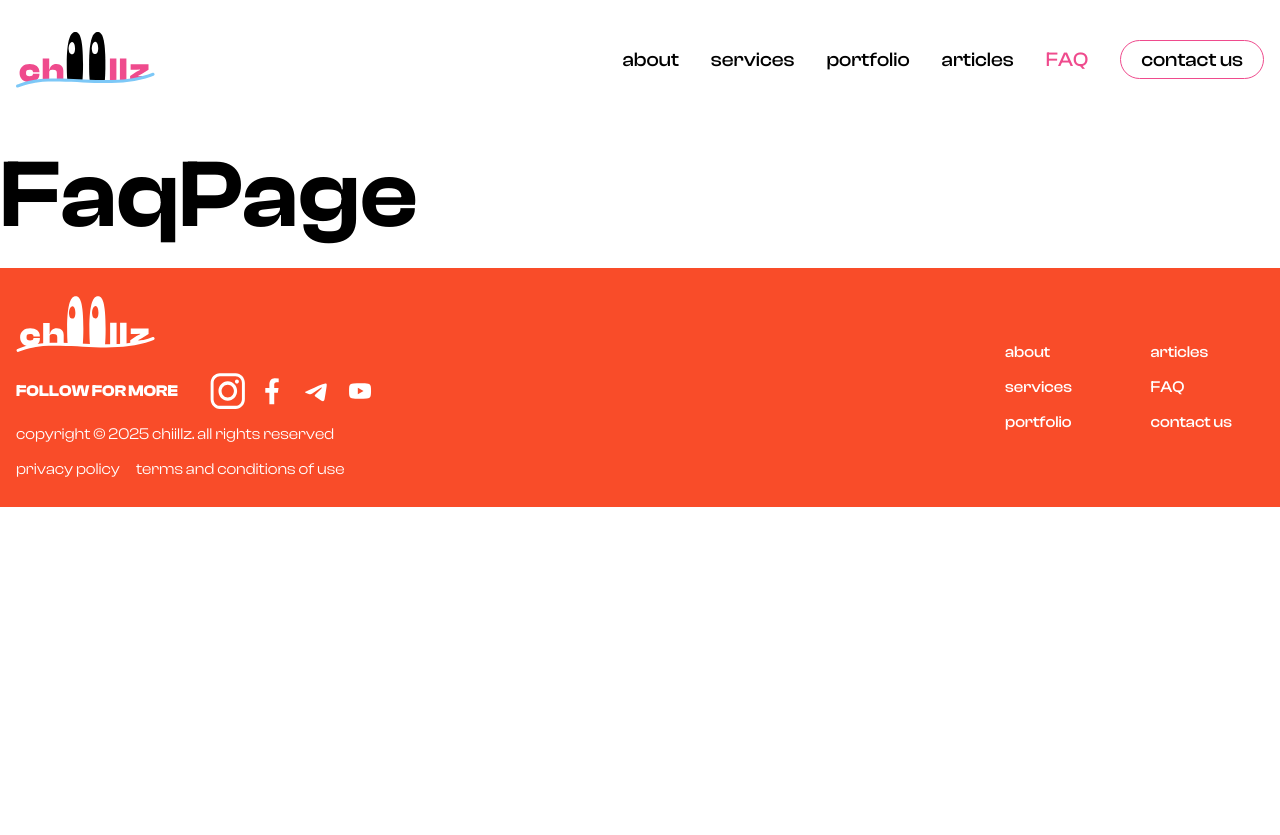
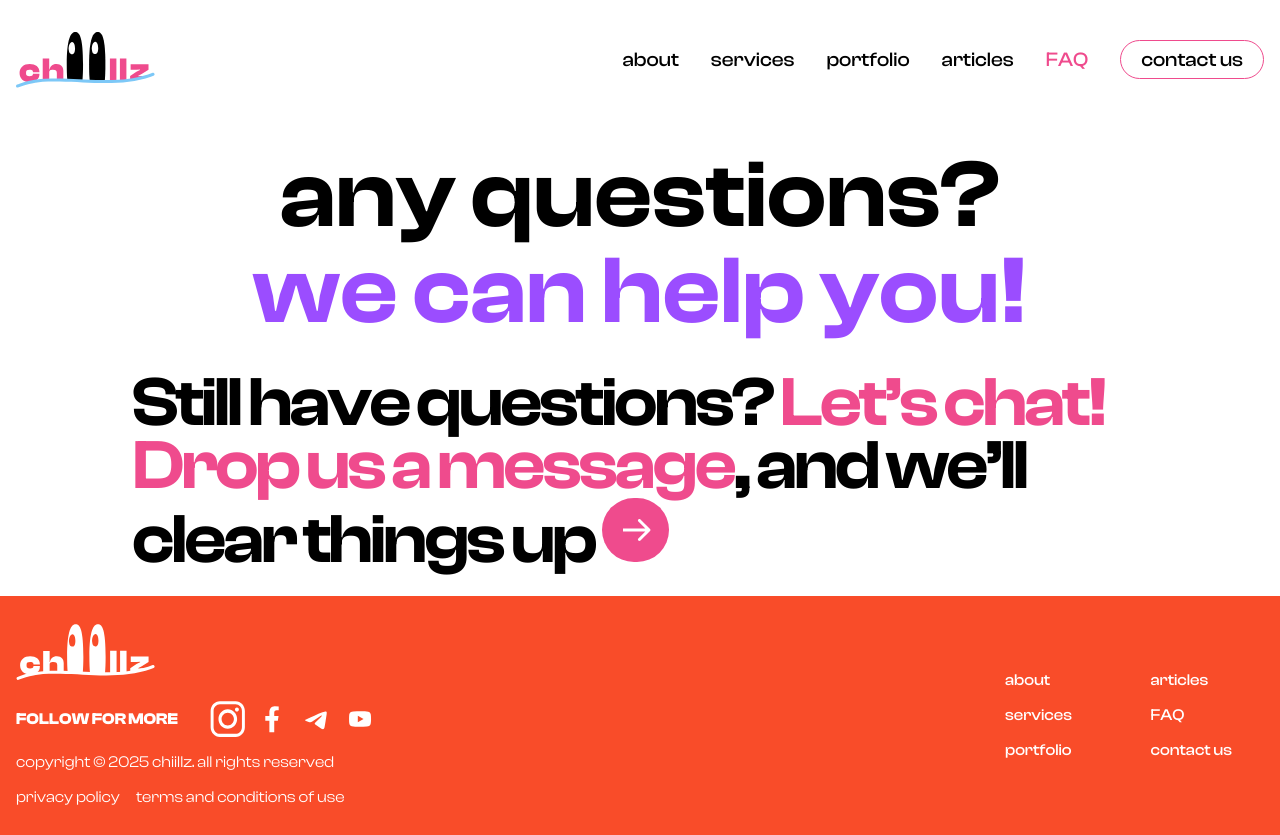
Before and after one commit to klukovka/chillz, a React (Vite) app: page /faq in a window 1280 px wide. Before the commit the page ends 800 px from the top, so only its background shows below. Built offline with nearby package versions, Linux system fonts and the light colour scheme; a web font is replaced by a local one.

Commit message:
added footer

```diff
--- a/src/pages/faq/FaqPage.jsx
+++ b/src/pages/faq/FaqPage.jsx
@@ -1,7 +1,26 @@
+import PinAnimation from "../../components/PinAnimation";
+import RoundedArrow from "../../components/RoundedArrow";
+import WidthDimensionsContainer from "../../components/WidthDimensionsContainer";
+import classes from "./FaqPage.module.css";
+
 export default function FaqPage() {
   return (
-    <>
-      <h1>FaqPage</h1>
-    </>
+    <WidthDimensionsContainer>
+      <div className={classes["faq-page"]}>
+        <PinAnimation>
+          <h1 style={{ textAlign: "center" }}>any questions?</h1>
+          <h1 style={{ textAlign: "center" }}>
+            <span style={{ color: "#9B4DFF" }}>we can help you!</span>
+          </h1>
+        </PinAnimation>
+        <PinAnimation>
+          <h3 className={classes["footer"]}>
+            Still have questions? <span>Let’s chat! Drop us a message</span>,
+            and we’ll clear things up<span> </span>
+            <RoundedArrow className={classes["arrow"]} />
+          </h3>
+        </PinAnimation>
+      </div>
+    </WidthDimensionsContainer>
   );
 }
--- /dev/null
+++ b/src/pages/faq/FaqPage.module.css
@@ -0,0 +1,35 @@
+.faq-page {
+    display: flex;
+    flex-direction: column;
+    gap: 32px;
+}
+
+svg.arrow rect {
+    fill: #EF4B8D
+}
+
+svg.arrow path {
+    fill: white;
+}
+
+.footer {
+    color: black;
+    font-size: 52px;
+    font-weight: 600;
+    letter-spacing: -1.5px;
+    padding: 0 2rem;
+    margin: 0;
+    line-height: 0.9;
+}
+
+.footer span {
+    color: #EF4B8D;
+}
+
+
+@media (min-width: 850px) {
+    .footer {
+        font-size: 70px;
+        letter-spacing: -3px;
+    }
+}
```
